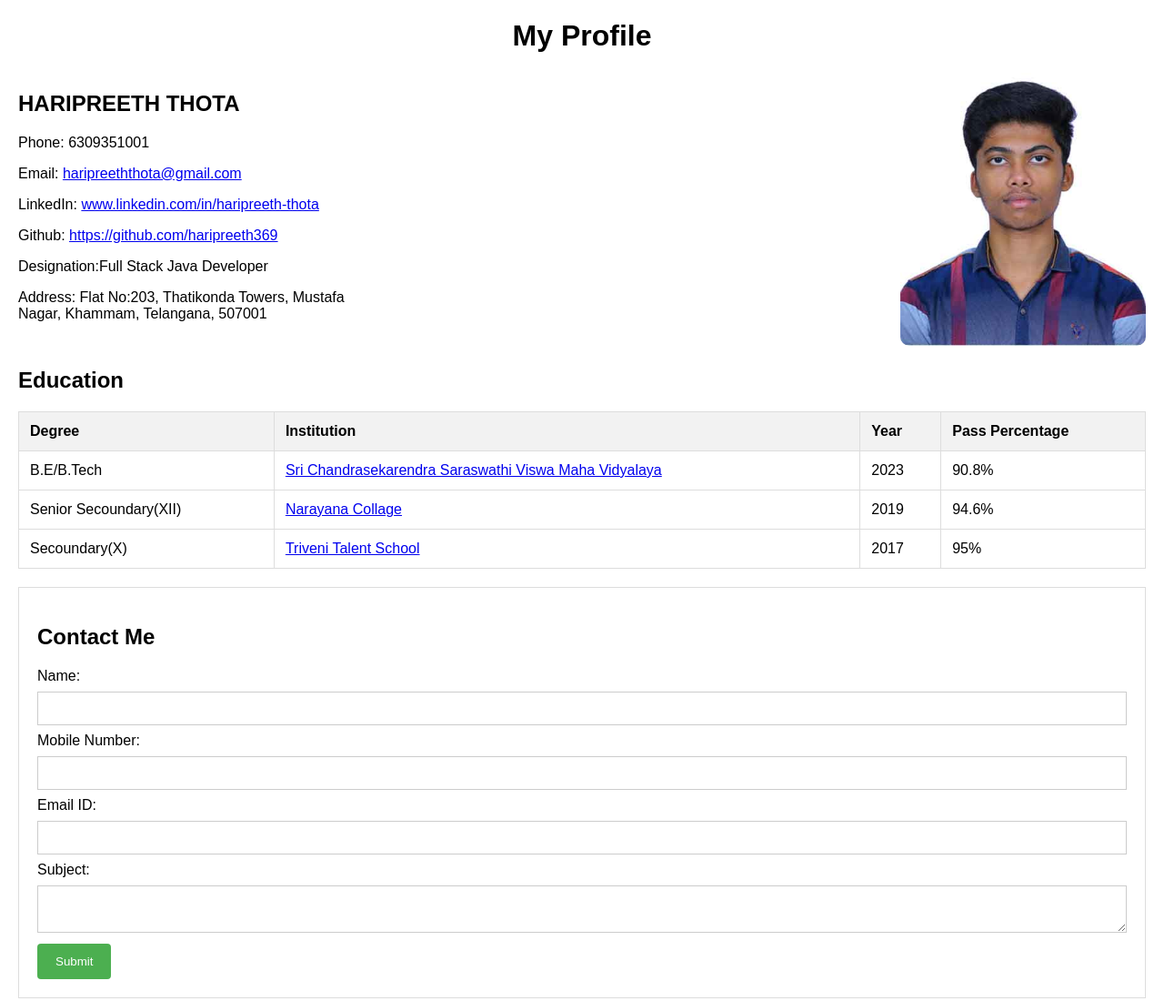
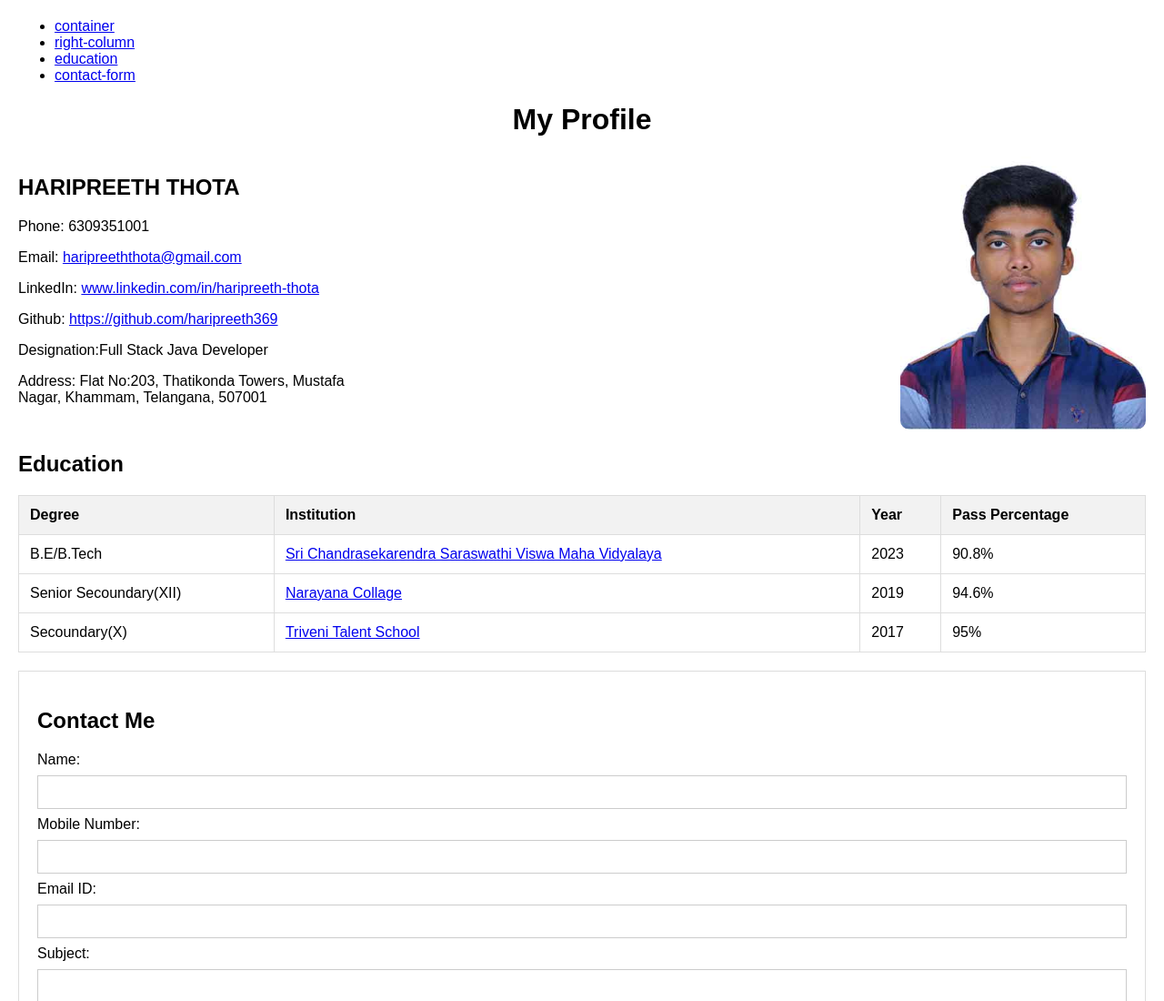
Before and after one commit to haripreeth369/MY-PROFILE-HTML-, a plain HTML site: page index.html in a window 1280 px wide. Shown: the top 1100 px of the page at 91% size. Drawn offline with Linux system fonts and the light colour scheme.

Commit message:
Update index.html

```diff
--- a/index.html
+++ b/index.html
@@ -5,6 +5,12 @@
     <meta charset="UTF-8">
     <meta name="viewport" content="width=device-width, initial-scale=1.0">
     <title>My Profile</title>
+    <ul>
+        <li><a href="#container">container</a></li>
+        <li><a href="#right-column">right-column</a></li>
+        <li><a href="#education">education</a></li>
+        <li><a href="#contact-form">contact-form</a></li>
+    </ul>
     <style>
         body {
             font-family: Arial, sans-serif;
@@ -107,7 +113,7 @@
         </div>
     </div>
 
-    <div>
+    <div id="education">
         <h2>Education</h2>
         <table>
             <tr>
```
